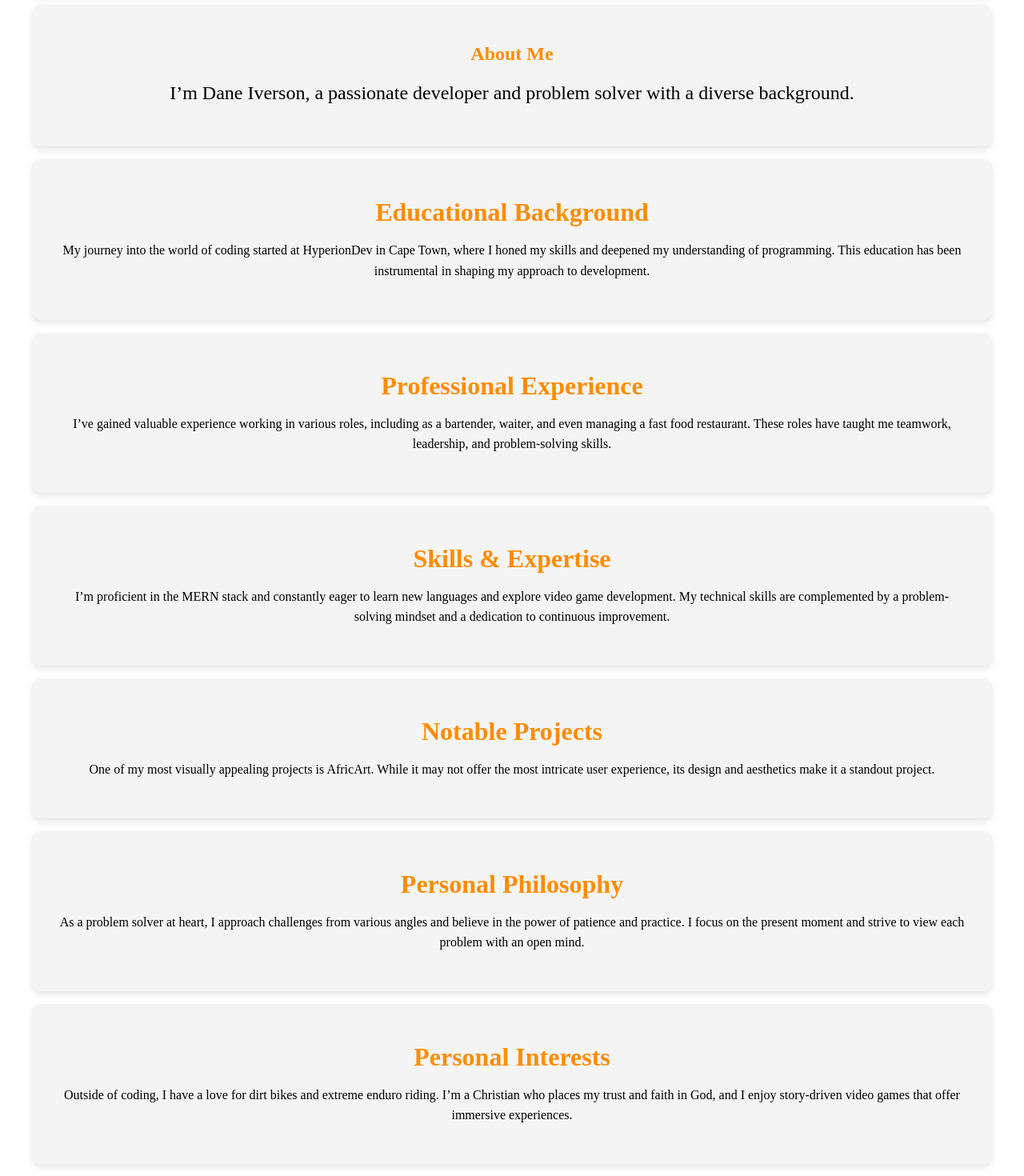
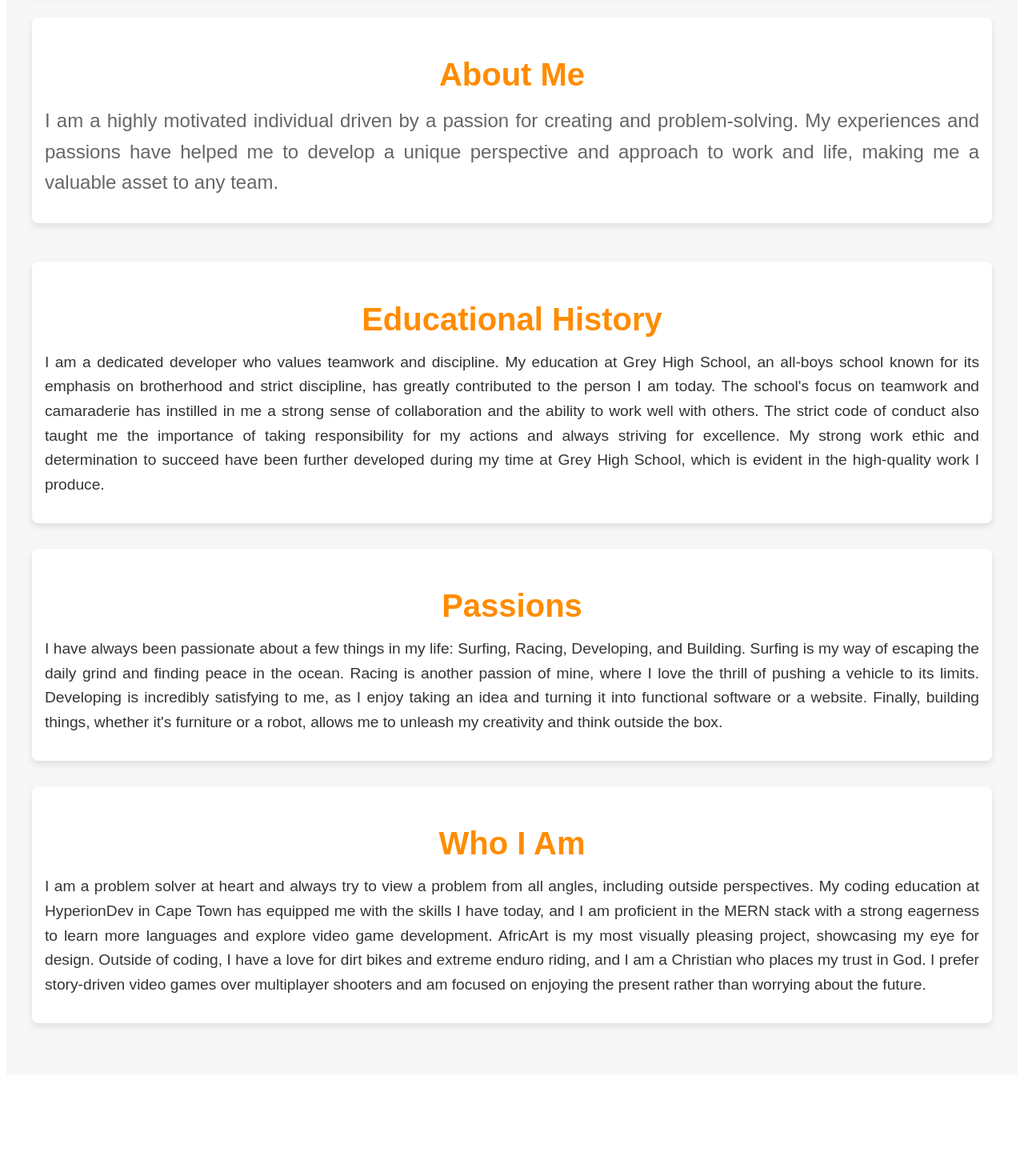
Before and after one commit to dane-iverson/portfolio, a Next.js app: page /about in a window 1280 px wide. Shown: the part 100-1570 px from the top of the page at 80% size. After the commit the page ends 1451 px from the top, so only its background shows below. Built offline with nearby package versions, Linux system fonts and the light colour scheme.

Commit message:
about page update 3

```diff
--- a/pages/about.js
+++ b/pages/about.js
@@ -1,102 +1,126 @@
 import Header from "./Header";
 
-export default function About() {
-  return (
-    <div className="about-container">
+export default () => (
+  <div>
     <Header />
     <section className="intro">
       <h1>About Me</h1>
-        <p>
-          I’m Dane Iverson, a passionate developer and problem solver with a
-          diverse background.
+      <p className="intro-text">
+        I am a highly motivated individual driven by a passion for creating and
+        problem-solving. My experiences and passions have helped me to develop a
+        unique perspective and approach to work and life, making me a valuable
+        asset to any team.
       </p>
     </section>
     <section className="education">
-        <h2>Educational Background</h2>
+      <h2>Educational History</h2>
       <p>
-          My journey into the world of coding started at HyperionDev in Cape
-          Town, where I honed my skills and deepened my understanding of
-          programming. This education has been instrumental in shaping my
-          approach to development.
+        I am a dedicated developer who values teamwork and discipline. My
+        education at Grey High School, an all-boys school known for its emphasis
+        on brotherhood and strict discipline, has greatly contributed to the
+        person I am today. The school's focus on teamwork and camaraderie has
+        instilled in me a strong sense of collaboration and the ability to work
+        well with others. The strict code of conduct also taught me the
+        importance of taking responsibility for my actions and always striving
+        for excellence. My strong work ethic and determination to succeed have
+        been further developed during my time at Grey High School, which is
+        evident in the high-quality work I produce.
       </p>
     </section>
-      <section className="experience">
-        <h2>Professional Experience</h2>
+    <section className="passions">
+      <h2>Passions</h2>
       <p>
-          I’ve gained valuable experience working in various roles, including as
-          a bartender, waiter, and even managing a fast food restaurant. These
-          roles have taught me teamwork, leadership, and problem-solving skills.
+        I have always been passionate about a few things in my life: Surfing,
+        Racing, Developing, and Building. Surfing is my way of escaping the
+        daily grind and finding peace in the ocean. Racing is another passion of
+        mine, where I love the thrill of pushing a vehicle to its limits.
+        Developing is incredibly satisfying to me, as I enjoy taking an idea and
+        turning it into functional software or a website. Finally, building
+        things, whether it's furniture or a robot, allows me to unleash my
+        creativity and think outside the box.
       </p>
     </section>
-      <section className="skills">
-        <h2>Skills & Expertise</h2>
+    <section className="who-i-am">
+      <h2>Who I Am</h2>
       <p>
-          I’m proficient in the MERN stack and constantly eager to learn new
-          languages and explore video game development. My technical skills are
-          complemented by a problem-solving mindset and a dedication to
-          continuous improvement.
-        </p>
-      </section>
-      <section className="projects">
-        <h2>Notable Projects</h2>
-        <p>
-          One of my most visually appealing projects is AfricArt. While it may
-          not offer the most intricate user experience, its design and
-          aesthetics make it a standout project.
-        </p>
-      </section>
-      <section className="personal-philosophy">
-        <h2>Personal Philosophy</h2>
-        <p>
-          As a problem solver at heart, I approach challenges from various
-          angles and believe in the power of patience and practice. I focus on
-          the present moment and strive to view each problem with an open mind.
-        </p>
-      </section>
-      <section className="personal-interests">
-        <h2>Personal Interests</h2>
-        <p>
-          Outside of coding, I have a love for dirt bikes and extreme enduro
-          riding. I’m a Christian who places my trust and faith in God, and I
-          enjoy story-driven video games that offer immersive experiences.
+        I am a problem solver at heart and always try to view a problem from all
+        angles, including outside perspectives. My coding education at
+        HyperionDev in Cape Town has equipped me with the skills I have today,
+        and I am proficient in the MERN stack with a strong eagerness to learn
+        more languages and explore video game development. AfricArt is my most
+        visually pleasing project, showcasing my eye for design. Outside of
+        coding, I have a love for dirt bikes and extreme enduro riding, and I am
+        a Christian who places my trust in God. I prefer story-driven video
+        games over multiplayer shooters and am focused on enjoying the present
+        rather than worrying about the future.
       </p>
     </section>
     <style jsx>{`
-        .about-container {
+      div {
+        font-family: "Arial", sans-serif;
+        color: #333;
         padding: 2rem;
+        background-color: #f7f7f7;
         max-width: 1200px;
         margin: auto;
       }
+
       h1,
       h2 {
+        text-align: center;
         color: #ff8c00;
+        margin-bottom: 1rem;
+        font-size: 2.5rem;
+        transition: color 0.3s ease;
+      }
+
+      h1:hover,
+      h2:hover {
+        color: #ff6347;
+      }
+
+      section {
+        margin: 2rem 0;
+        padding: 1rem;
+        background-color: #ffffff;
+        border-radius: 8px;
+        box-shadow: 0 4px 8px rgba(0, 0, 0, 0.1);
+        transition: transform 0.3s ease, box-shadow 0.3s ease;
+      }
+
+      section:hover {
+        transform: translateY(-5px);
+        box-shadow: 0 8px 16px rgba(0, 0, 0, 0.2);
+      }
+
+      .intro {
         text-align: center;
-          margin: 1rem 0;
+        margin-bottom: 3rem;
       }
+
+      .intro-text {
+        font-size: 1.5rem;
+        color: #666;
+        line-height: 1.6;
+      }
+
       p {
-          text-align: center;
+        font-size: 1.2rem;
         line-height: 1.6;
         margin: 1rem 0;
+        text-align: justify;
       }
-        .intro p {
-          font-size: 1.5rem;
-        }
-        section {
-          background: #f4f4f4;
-          border-radius: 10px;
-          padding: 2rem;
-          margin: 1rem 0;
-          box-shadow: 0 4px 8px rgba(0, 0, 0, 0.1);
-          transition: background 0.3s ease, box-shadow 0.3s ease;
-        }
-        section:hover {
-          background: #fff;
-          box-shadow: 0 8px 16px rgba(0, 0, 0, 0.2);
-        }
+
+      @media (max-width: 768px) {
+        h1,
         h2 {
           font-size: 2rem;
+        }
+
+        p {
+          font-size: 1rem;
+        }
       }
     `}</style>
   </div>
 );
-}
```
Lines whose indentation alone changed are shown as unchanged.
